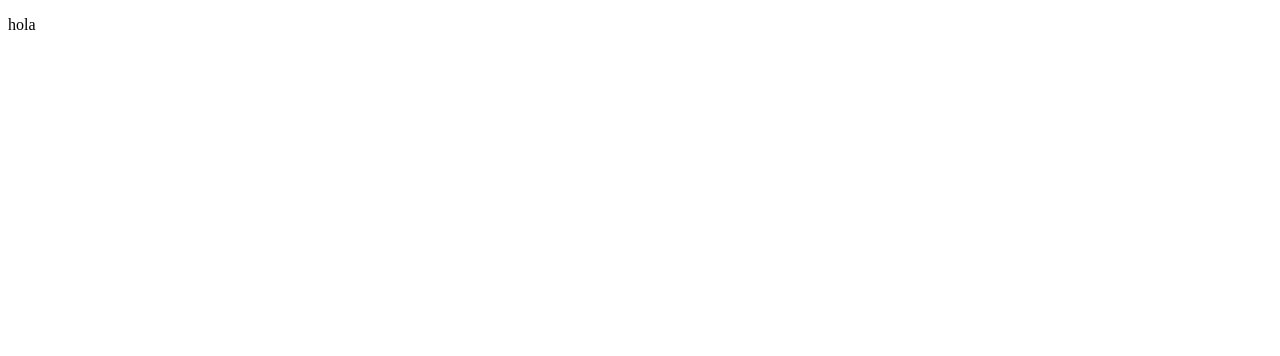
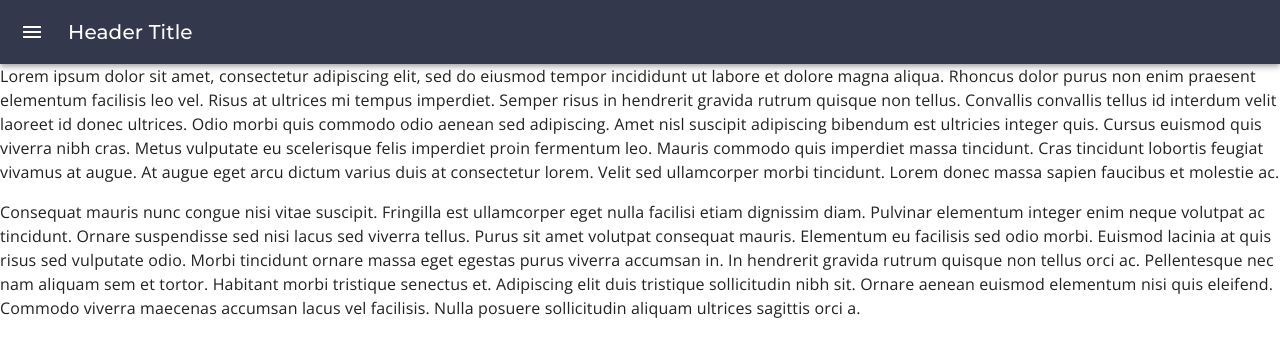
Before and after one commit to dgop92/GFind, a React (Create React App) app: page / in a window 1280 px wide. Shown: the top 356 px of the page. Built offline with nearby package versions, Linux system fonts and the light colour scheme.

Commit message:
feat: add project base

```diff
--- a/package.json
+++ b/package.json
@@ -3,6 +3,10 @@
   "version": "0.1.0",
   "private": true,
   "dependencies": {
+    "@emotion/react": "^11.7.0",
+    "@emotion/styled": "^11.6.0",
+    "@mui/icons-material": "^5.2.0",
+    "@mui/material": "^5.2.1",
     "@testing-library/jest-dom": "^5.15.1",
     "@testing-library/react": "^11.2.7",
     "@testing-library/user-event": "^12.8.3",
--- /dev/null
+++ b/prettier.config.js
@@ -0,0 +1,4 @@
+module.exports = {
+  printWidth: 88,
+  singleQuote: false,
+};
--- a/public/index.html
+++ b/public/index.html
@@ -5,10 +5,7 @@
     <link rel="icon" href="%PUBLIC_URL%/favicon.ico" />
     <meta name="viewport" content="width=device-width, initial-scale=1" />
     <meta name="theme-color" content="#000000" />
-    <meta
-      name="description"
-      content="Web site created using create-react-app"
-    />
+    <meta name="description" content="Web site created using create-react-app" />
     <link rel="apple-touch-icon" href="%PUBLIC_URL%/logo192.png" />
     <!--
       manifest.json provides metadata used when your web app is installed on a
@@ -24,6 +21,16 @@
       work correctly both with client-side routing and a non-root public URL.
       Learn how to configure a non-root public URL by running `npm run build`.
     -->
+    <link rel="preconnect" href="https://fonts.googleapis.com" />
+    <link rel="preconnect" href="https://fonts.gstatic.com" crossorigin />
+    <link
+      href="https://fonts.googleapis.com/css2?family=Open+Sans:wght@300;400;500;700&display=swap"
+      rel="stylesheet"
+    />
+    <link
+      href="https://fonts.googleapis.com/css2?family=Montserrat:wght@300;400;500;700&family=Open+Sans:wght@300;400;500;700&display=swap"
+      rel="stylesheet"
+    />
     <title>GFind</title>
   </head>
   <body>
--- a/src/App.jsx
+++ /dev/null
@@ -1,11 +0,0 @@
-import React from "react";
-
-function App() {
-  return (
-    <div>
-      <p>hola</p>
-    </div>
-  );
-}
-
-export default App;
--- /dev/null
+++ b/src/components/App.jsx
@@ -0,0 +1,50 @@
+import React, { useState } from "react";
+import CssBaseline from "@mui/material/CssBaseline";
+import useMediaQuery from "@mui/material/useMediaQuery";
+import { createTheme, ThemeProvider } from "@mui/material/styles";
+import Box from "@mui/material/Box";
+import { lightThemeOptions } from "../styles/theme";
+import Sidebar from "./base/Sidebar";
+import AppBar from "./base/AppBar";
+import Main from "./base/Main";
+
+const theme = createTheme(lightThemeOptions);
+
+function App() {
+  const [open, setOpen] = useState(false);
+  const fixedSidebar = useMediaQuery(theme.breakpoints.up("xl"));
+
+  const handleDrawerOpen = () => {
+    setOpen(true);
+  };
+
+  const handleDrawerClose = () => {
+    setOpen(false);
+  };
+
+  return (
+    <Box sx={{ display: "flex", height: "100vh" }}>
+      <CssBaseline />
+      <ThemeProvider theme={theme}>
+        <Sidebar
+          open={open}
+          handleDrawerClose={handleDrawerClose}
+          drawerProps={{ variant: fixedSidebar ? "permanent" : "temporary" }}
+        />
+        <Box
+          sx={{
+            display: "flex",
+            flexDirection: "column",
+            flex: "1",
+            overflowY: "auto",
+          }}
+        >
+          {!fixedSidebar && <AppBar handleDrawerOpen={handleDrawerOpen} />}
+          <Main />
+        </Box>
+      </ThemeProvider>
+    </Box>
+  );
+}
+
+export default App;
--- /dev/null
+++ b/src/components/base/AppBar.jsx
@@ -0,0 +1,34 @@
+import React from "react";
+import MuiAppBar from "@mui/material/AppBar";
+import Toolbar from "@mui/material/Toolbar";
+import Typography from "@mui/material/Typography";
+import IconButton from "@mui/material/IconButton";
+import MenuIcon from "@mui/icons-material/Menu";
+
+export default function AppBar({ handleDrawerOpen }) {
+  return (
+    <MuiAppBar
+      position="static"
+      sx={{
+        ".MuiTypography-root": {
+          fontFamily: (theme) => theme.typography.titleFontFamily,
+        },
+      }}
+    >
+      <Toolbar>
+        <IconButton
+          color="inherit"
+          aria-label="open drawer"
+          onClick={handleDrawerOpen}
+          edge="start"
+          sx={{ mr: 2 }}
+        >
+          <MenuIcon />
+        </IconButton>
+        <Typography variant="h6" noWrap component="div">
+          Header Title
+        </Typography>
+      </Toolbar>
+    </MuiAppBar>
+  );
+}
--- /dev/null
+++ b/src/components/base/Main.jsx
@@ -0,0 +1,35 @@
+import React from "react";
+import Typography from "@mui/material/Typography";
+
+export default function Main() {
+  return (
+    <main>
+      <Typography paragraph>
+        Lorem ipsum dolor sit amet, consectetur adipiscing elit, sed do eiusmod tempor
+        incididunt ut labore et dolore magna aliqua. Rhoncus dolor purus non enim
+        praesent elementum facilisis leo vel. Risus at ultrices mi tempus imperdiet.
+        Semper risus in hendrerit gravida rutrum quisque non tellus. Convallis convallis
+        tellus id interdum velit laoreet id donec ultrices. Odio morbi quis commodo odio
+        aenean sed adipiscing. Amet nisl suscipit adipiscing bibendum est ultricies
+        integer quis. Cursus euismod quis viverra nibh cras. Metus vulputate eu
+        scelerisque felis imperdiet proin fermentum leo. Mauris commodo quis imperdiet
+        massa tincidunt. Cras tincidunt lobortis feugiat vivamus at augue. At augue eget
+        arcu dictum varius duis at consectetur lorem. Velit sed ullamcorper morbi
+        tincidunt. Lorem donec massa sapien faucibus et molestie ac.
+      </Typography>
+      <Typography paragraph>
+        Consequat mauris nunc congue nisi vitae suscipit. Fringilla est ullamcorper eget
+        nulla facilisi etiam dignissim diam. Pulvinar elementum integer enim neque
+        volutpat ac tincidunt. Ornare suspendisse sed nisi lacus sed viverra tellus.
+        Purus sit amet volutpat consequat mauris. Elementum eu facilisis sed odio morbi.
+        Euismod lacinia at quis risus sed vulputate odio. Morbi tincidunt ornare massa
+        eget egestas purus viverra accumsan in. In hendrerit gravida rutrum quisque non
+        tellus orci ac. Pellentesque nec nam aliquam sem et tortor. Habitant morbi
+        tristique senectus et. Adipiscing elit duis tristique sollicitudin nibh sit.
+        Ornare aenean euismod elementum nisi quis eleifend. Commodo viverra maecenas
+        accumsan lacus vel facilisis. Nulla posuere sollicitudin aliquam ultrices
+        sagittis orci a.
+      </Typography>
+    </main>
+  );
+}
--- /dev/null
+++ b/src/components/base/Sidebar.jsx
@@ -0,0 +1,110 @@
+import * as React from "react";
+import { styled } from "@mui/material/styles";
+import Drawer from "@mui/material/Drawer";
+import List from "@mui/material/List";
+import IconButton from "@mui/material/IconButton";
+import Typography from "@mui/material/Typography";
+import ListItem from "@mui/material/ListItem";
+import ListItemIcon from "@mui/material/ListItemIcon";
+import ListItemText from "@mui/material/ListItemText";
+import HowToRegIcon from "@mui/icons-material/HowToReg";
+import SpaceBarIcon from "@mui/icons-material/SpaceBar";
+import GroupsIcon from "@mui/icons-material/Groups";
+import ChevronLeftIcon from "@mui/icons-material/ChevronLeft";
+
+const drawerWidth = 280;
+
+const sidebarItemsData = [
+  {
+    name: "Registrase",
+    iconClass: HowToRegIcon,
+  },
+  {
+    name: "Encontrar huecos",
+    iconClass: SpaceBarIcon,
+  },
+  {
+    name: "Analizar reuniones",
+    iconClass: GroupsIcon,
+  },
+];
+
+const DrawerHeader = styled("div")(({ theme }) => ({
+  color: theme.palette.primary.contrastText,
+  backgroundColor: theme.palette.primary.main,
+  marginBottom: theme.spacing(2),
+  ".MuiTypography-root": {
+    fontFamily: theme.typography.titleFontFamily,
+  },
+  display: "flex",
+  alignItems: "center",
+  padding: theme.spacing(0, 1),
+  // necessary for content to be below app bar
+  ...theme.mixins.toolbar,
+  justifyContent: "center",
+}));
+
+function SidebarItem({ name, iconClass: IconClass }) {
+  return (
+    <ListItem
+      button
+      sx={{
+        color: "primary.contrastText",
+        borderColor: "secondary.dark",
+        borderWidth: 1,
+        borderStyle: "solid",
+        borderRadius: (theme) => theme.spacing(1.5),
+        mb: 1.2,
+        // border: (theme) => `${theme.palette.secondary.main} solid 2px`,
+      }}
+    >
+      <ListItemIcon
+        sx={{
+          minWidth: 45,
+        }}
+      >
+        <IconClass sx={{ color: (theme) => theme.palette.primary.contrastText }} />
+      </ListItemIcon>
+      <ListItemText primary={name} />
+    </ListItem>
+  );
+}
+
+export default function Sidebar({ open, handleDrawerClose, drawerProps }) {
+  return (
+    <Drawer
+      PaperProps={{
+        elevation: 0,
+      }}
+      sx={{
+        width: drawerWidth,
+        flexShrink: 0,
+        "& .MuiDrawer-paper": {
+          width: drawerWidth,
+          boxSizing: "border-box",
+          backgroundColor: (theme) => theme.palette.primary.dark,
+        },
+      }}
+      anchor="left"
+      open={open}
+      onClose={handleDrawerClose}
+      {...drawerProps}
+    >
+      <DrawerHeader>
+        {open && (
+          <IconButton color="inherit" onClick={handleDrawerClose}>
+            <ChevronLeftIcon sx={{ fontSize: "2rem" }} />
+          </IconButton>
+        )}
+        <Typography variant="h6" noWrap component="div" sx={{ fontSize: "1.5rem" }}>
+          G-Find
+        </Typography>
+      </DrawerHeader>
+      <List sx={{ p: 1 }}>
+        {sidebarItemsData.map((data) => (
+          <SidebarItem key={data.name} name={data.name} iconClass={data.iconClass} />
+        ))}
+      </List>
+    </Drawer>
+  );
+}
--- a/src/index.jsx
+++ b/src/index.jsx
@@ -1,6 +1,6 @@
 import React from "react";
 import ReactDOM from "react-dom";
-import App from "./App";
+import App from "./components/App";
 
 ReactDOM.render(
   <React.StrictMode>
--- /dev/null
+++ b/src/styles/theme.js
@@ -0,0 +1,57 @@
+/* eslint-disable import/prefer-default-export */
+
+export const lightThemeOptions = {
+  palette: {
+    type: "light",
+    primary: {
+      main: "hsla(228, 20.3%, 25.1%, 1)",
+      light: "hsla(228, 20.3%, 30%, 1)",
+      dark: "hsla(228, 19.6%, 20%, 1)",
+      contrastText: "#fff",
+    },
+    secondary: {
+      main: "hsla(208, 37.1%, 48%, 1);",
+      light: "hsla(208, 46.9%, 55.7%, 1)",
+      dark: "hsla(207, 37%, 36.1%, 1)",
+      contrastText: "#fff",
+    },
+    background: {
+      default: "hsla(200, 27.3%, 97.8%, 1)",
+      paper: "#fff",
+    },
+  },
+  typography: {
+    fontFamily: '"Open Sans", "Helvetica", "Arial", sans-serif',
+    titleFontFamily: '"Montserrat", "Helvetica", "Arial", sans-serif',
+  },
+  components: {
+    MuiButton: {
+      defaultProps: {
+        disableFocusRipple: true,
+        disableElevation: true,
+        disableRipple: true,
+      },
+      styleOverrides: {
+        containedPrimary: {
+          textTransform: "capitalize",
+        },
+      },
+    },
+  },
+};
+
+/* Color styles
+--main: hsla(228, 20.3%, 25.1%, 1);
+--main-dk1: hsla(228, 19.6%, 20%, 1);
+--main-lg1: hsla(228, 20.3%, 30%, 1);
+--primary-text: hsla(0, 0%, 20%, 1);
+--primary-text2: hsla(208, 29.4%, 10%, 1);
+--secondary-text: hsla(0, 0%, 45.9%, 1);
+--divider-color: hsla(0, 0%, 74.1%, 1);
+--background: hsla(200, 27.3%, 97.8%, 1);
+--constrast-text: hsla(0, 0%, 100%, 1);
+--secondary-dk: hsla(207, 37%, 36.1%, 1);
+--secondary: hsla(208, 37.1%, 48%, 1);
+--secondary-lg: hsla(208, 46.9%, 55.7%, 1);
+--card: hsla(0, 0%, 100%, 1);
+*/
```
Also changed, not shown: .eslintrc.js, 2 other files (tests, documents, lock files or other folders).
